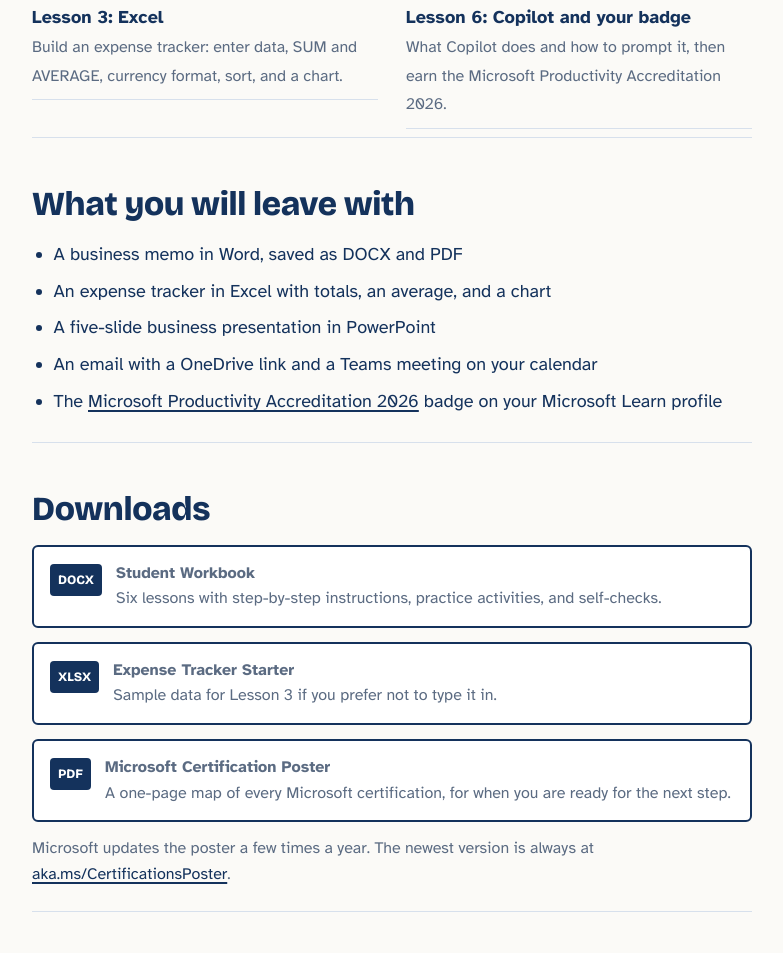
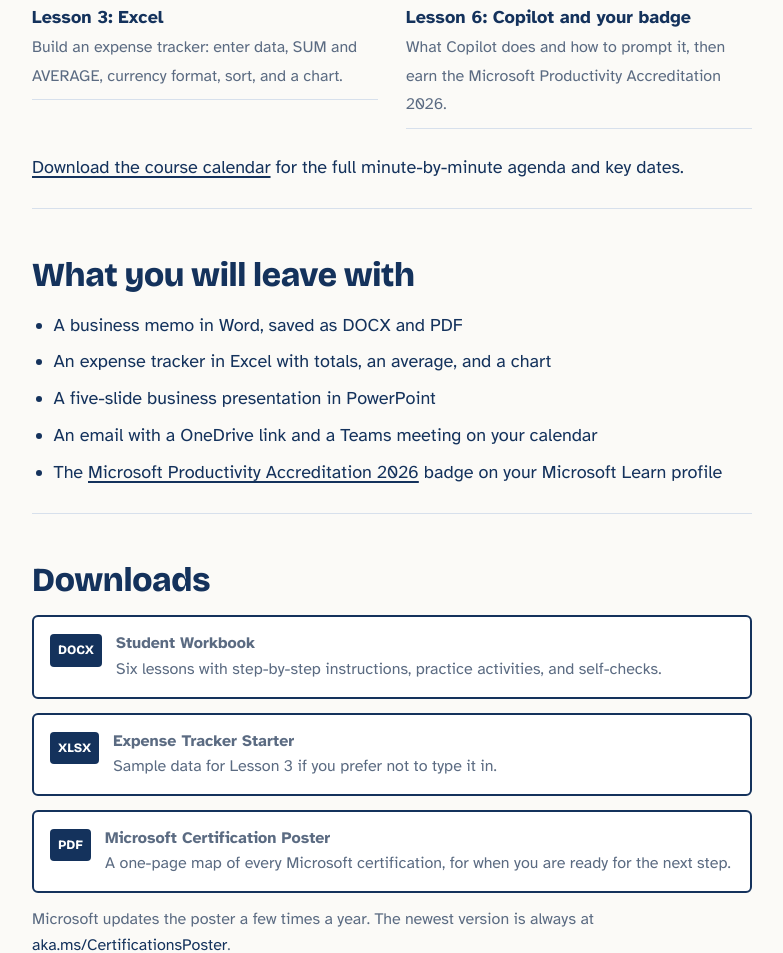
Before and after one commit to DrDuckworthTri-C/microsoft-office-for-business, a plain HTML site: page index.html in a window 1280 px wide. Shown: the part 1610-2563 px from the top of the page, without its empty margins (248-1031 px from the left). Drawn offline with nearby package versions, Linux system fonts and the light colour scheme.

Commit message:
Update course site with calendar link

```diff
--- a/index.html
+++ b/index.html
@@ -201,6 +201,7 @@
         </ul>
       </div>
     </div>
+    <p style="margin-top:24px;"><a href="https://github.com/DrDuckworthTri-C/microsoft-office-for-business/raw/main/student/Course_Calendar_Student.docx">Download the course calendar</a> for the full minute-by-minute agenda and key dates.</p>
   </section>
 
   <section id="outcomes">
```
